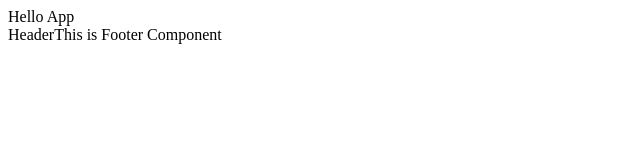
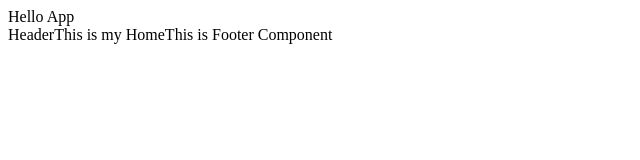
Before and after one commit to sansubed/ReactBackendFrontend, a React (Vite) app: page / in a window 1280 px wide. Shown: the top 160 px of the page, without its empty margins (0-640 px from the left). Built offline with nearby package versions, Linux system fonts and the light colour scheme.

Commit message:
add home component and directory for header and footer component

```diff
--- a/src/App.jsx
+++ b/src/App.jsx
@@ -1,5 +1,6 @@
-import Header from "./header";
-import Footer from "./footer";
+import Header from "./Header/header";
+import Footer from "./Footer/footer";
+import Home from "./Home/home";
 
 // create App component
 function App() {
@@ -7,6 +8,7 @@ function App() {
     <div>
       <div>Hello App</div>
       <Header />
+      <Home />
       <Footer />
     </div>
   );
--- /dev/null
+++ b/src/Home/home.jsx
@@ -0,0 +1,5 @@
+function Home() {
+  return <>This is my Home</>;
+}
+
+export default Home;
```
Also changed, not shown: src/Footer/footer.jsx (renamed from src/footer.jsx), src/Header/header.jsx (renamed from src/header.jsx).
